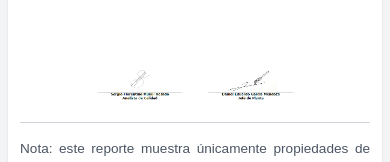
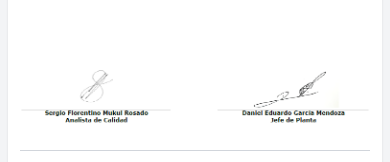
Before and after one commit to CemexAgregados/REPORTE-JS, a React (Vite) app: page / in a window 390 px wide. Shown: the part 3232-3394 px from the top of the page. Built offline with nearby package versions, Linux system fonts and the light colour scheme.

Commit message:
Reporte Dinamico - Responsive

```diff
--- a/src/styles/report.css
+++ b/src/styles/report.css
@@ -311,17 +311,18 @@ tbody tr:nth-child(even) {
 
 .firma-wrapper {
   display: flex;
-  justify-content: flex-start;
+  justify-content: center;
   align-items: center;
   margin-bottom: 10px;
 }
 
 .firma-img {
-  width: 320px;
+  width: 670px;
   max-width: 100%;
   height: auto;
   object-fit: contain;
   display: block;
+  margin: 0 auto;
 }
 
 .firma-nota {
@@ -415,6 +416,8 @@ hr {
   }
 
   .firma-img {
-    max-width: 240px;
+    min-width: 300px;
+    width: 100%;
+    height: auto;
   }
 }
```
Also changed, not shown: public/assets/firma.png.
